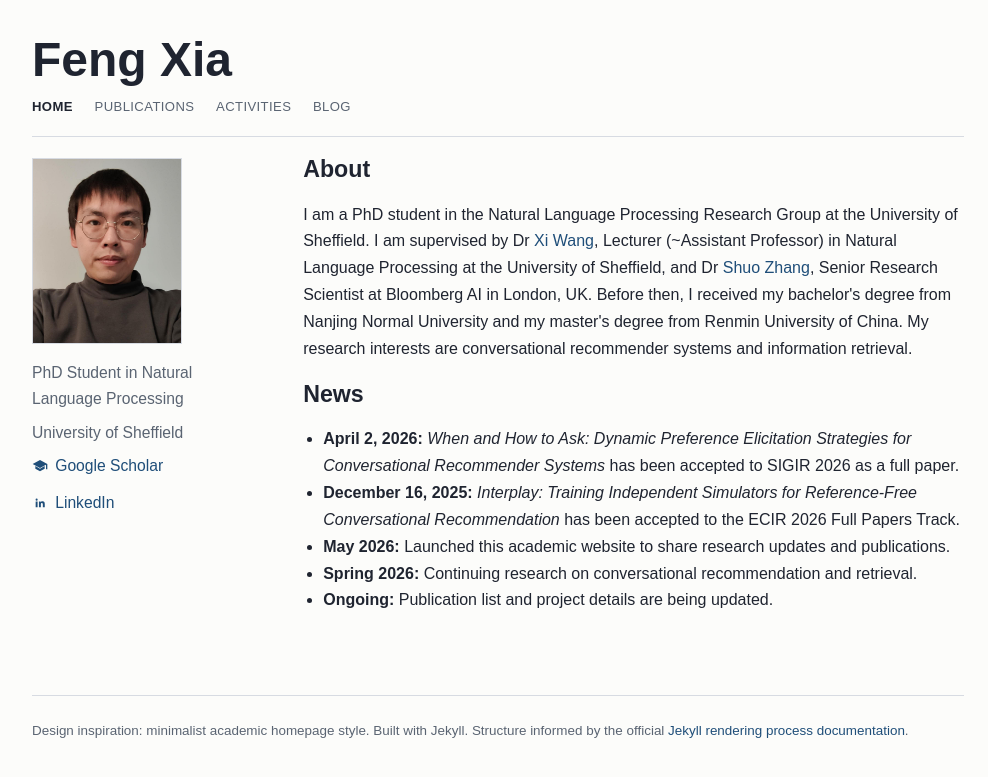
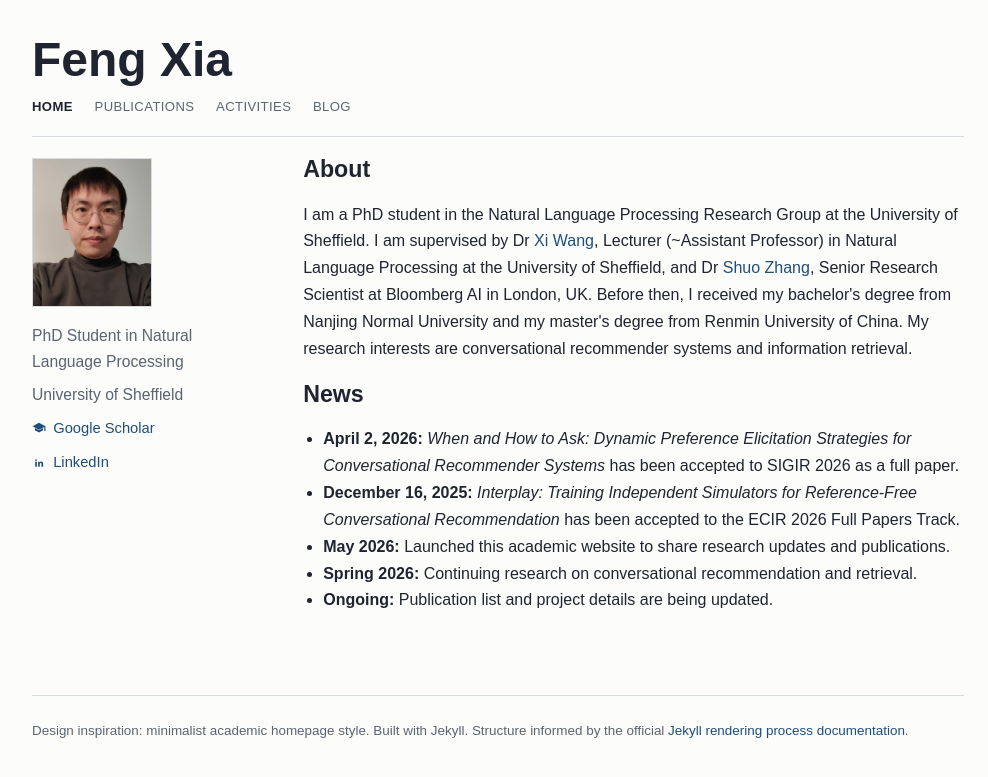
Before and after one commit to juanfacabian/juanfacabian.github.io, a Jekyll site: the page built from index.html, in a window 1280 px wide. Shown: the top 777 px of the page, without its empty margins (142-1130 px from the left). Built offline with Jekyll 4.4.1, drawn with Linux system fonts in a browser that asks for light colours.

Commit message:
Reduce portrait and shrink profile icons

```diff
--- a/assets/css/style.css
+++ b/assets/css/style.css
@@ -130,7 +130,7 @@ ul {
 
 .home-portrait {
   width: 100%;
-  max-width: 150px;
+  max-width: 120px;
   display: block;
   border: 1px solid var(--border);
   object-fit: cover;
@@ -145,7 +145,7 @@ ul {
 }
 
 .profile-link {
-  font-size: 0.98rem;
+  font-size: 0.92rem;
   margin-bottom: 0.45rem;
 }
 
@@ -156,8 +156,8 @@ ul {
 }
 
 .profile-icon {
-  width: 1rem;
-  height: 1rem;
+  width: 0.875rem;
+  height: 0.875rem;
   flex: 0 0 auto;
 }
 
@@ -209,6 +209,6 @@ ul {
   }
 
   .home-portrait {
-    max-width: 140px;
+    max-width: 110px;
   }
 }
--- a/index.html
+++ b/index.html
@@ -13,7 +13,7 @@ layout: default
     <p class="profile-meta">University of Sheffield</p>
     <p class="profile-link">
       <a href="https://scholar.google.com/citations?user=DpMUBa0AAAAJ&hl=zh-CN">
-        <svg class="profile-icon" viewBox="0 0 24 24" aria-hidden="true">
+        <svg class="profile-icon" viewBox="0 0 24 24" aria-hidden="true" style="width: 14px; height: 14px; min-width: 14px; min-height: 14px; display: inline-block;">
           <path d="M12 3 1 9l11 6 9-4.91V17h2V9L12 3Zm-7 9.18V16l7 3.82L19 16v-3.82l-7 3.82-7-3.82Z" fill="currentColor"/>
         </svg>
         <span>Google Scholar</span>
@@ -21,7 +21,7 @@ layout: default
     </p>
     <p class="profile-link">
       <a href="https://www.linkedin.com/in/feng-xia-3798bb317/?skipRedirect=true">
-        <svg class="profile-icon" viewBox="0 0 24 24" aria-hidden="true">
+        <svg class="profile-icon" viewBox="0 0 24 24" aria-hidden="true" style="width: 14px; height: 14px; min-width: 14px; min-height: 14px; display: inline-block;">
           <path d="M6.94 8.5A1.56 1.56 0 1 0 6.94 5.38a1.56 1.56 0 0 0 0 3.12ZM5.5 9.75h2.88v8.75H5.5V9.75Zm4.69 0h2.76v1.2h.04c.38-.73 1.32-1.5 2.71-1.5 2.9 0 3.44 1.9 3.44 4.38v4.67h-2.88v-4.14c0-.99-.02-2.26-1.38-2.26-1.38 0-1.59 1.08-1.59 2.19v4.21h-2.88V9.75Z" fill="currentColor"/>
         </svg>
         <span>LinkedIn</span>
```
